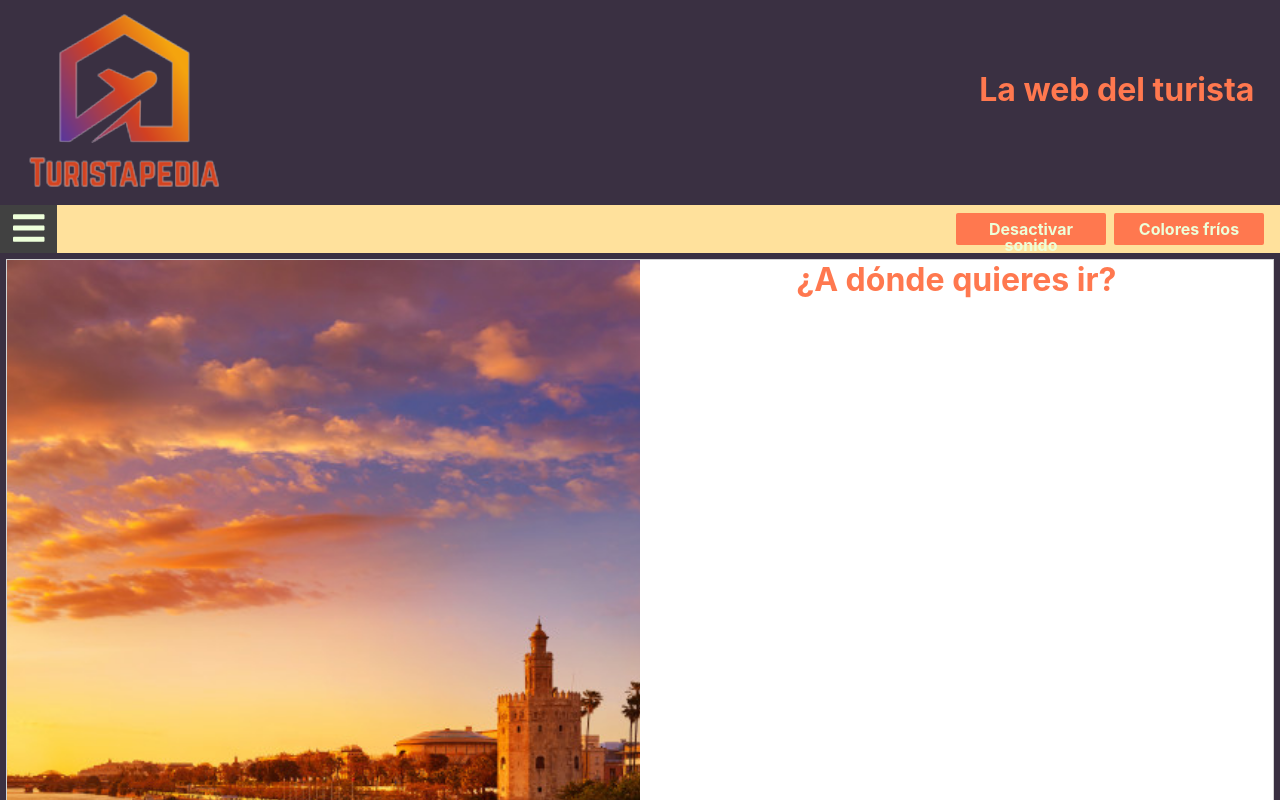
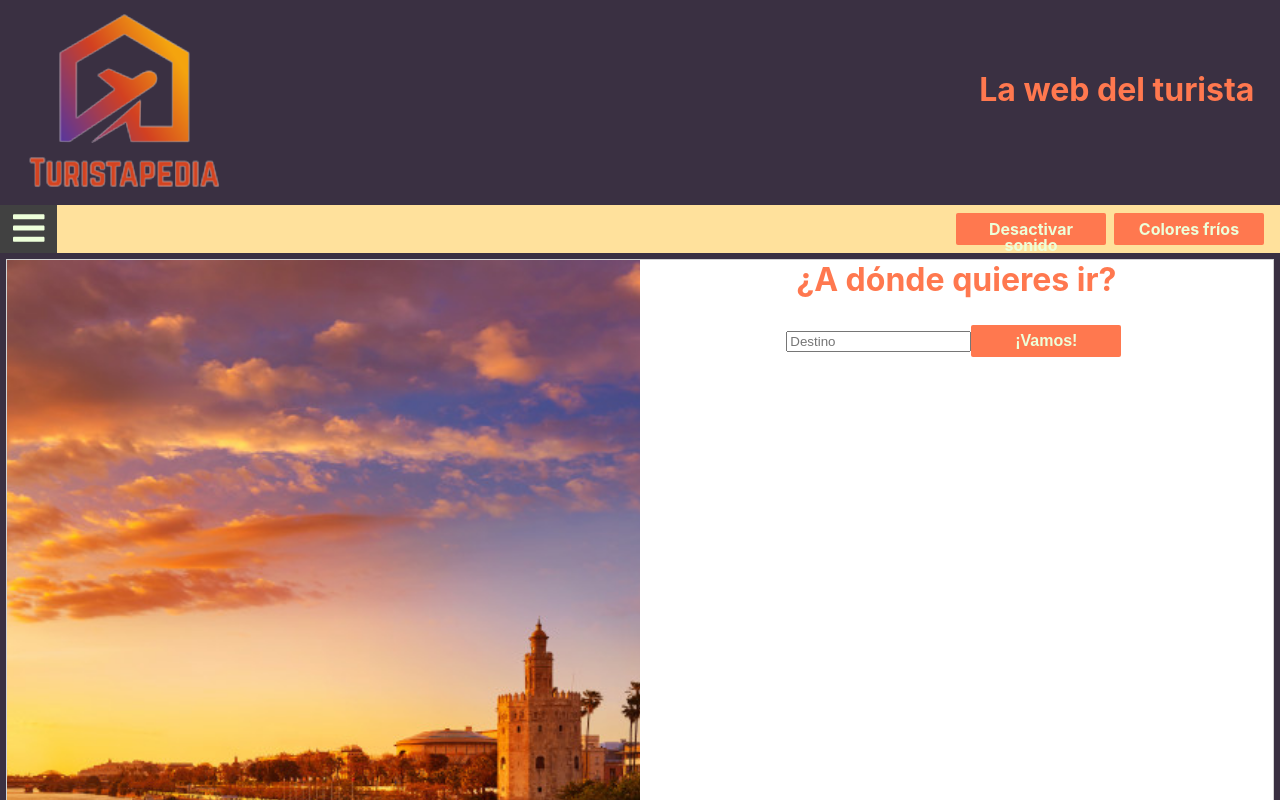
Before and after one commit to MariaGomGod/turistapedia-cliente, a React (Create React App) app: page /destination in a window 1280 px wide. Shown: the top 800 px of the page. Built offline with nearby package versions, Linux system fonts and the light colour scheme.

Commit message:
Renombrado BurgerMenu y añadido fichero .env para ocultar el API Key de Google Maps

```diff
--- a/src/components/HamburgerMenu.js
+++ b/src/components/BurgerMenu.js
@@ -1,8 +1,8 @@
-import './HamburgerMenu.sass';
+import './BurgerMenu.sass';
 import { faBars } from "@fortawesome/free-solid-svg-icons";
 import { FontAwesomeIcon } from '@fortawesome/react-fontawesome';
 
-export default function HamburgerMenu() {
+export default function BurgerMenu() {
 
     const toggleVisible = () => {
         document.getElementById("myLinks").classList.toggle('active');
--- a/src/components/Header.js
+++ b/src/components/Header.js
@@ -3,7 +3,7 @@ import logo from '../images/logo.png';
 import logoCb from '../images/logo_cb.png';
 import LogOut from './LogOut';
 import { useEffect } from 'react';
-import HamburgerMenu from './HamburgerMenu';
+import BurgerMenu from './BurgerMenu';
 
 export default function Header({ coldColors, setColdColors, volume, setVolume, authenticatedUser, setAuthenticatedUser }) {
 
@@ -30,7 +30,7 @@ export default function Header({ coldColors, setColdColors, volume, setVolume, a
                         <></>
                 }
                 <div id="third-row">
-                    <HamburgerMenu />
+                    <BurgerMenu />
                     <span className="button" onClick={() => setColdColors(currentColdColors => !currentColdColors)}>{coldColors ? "Colores calientes" : "Colores fríos"}</span>
 
                     {/* Aplico un toggle para que cambie la gama de color para discapacitados visuales. Si el toggle está activo, implanto la gama de colores fríos
--- a/src/components/Map.js
+++ b/src/components/Map.js
@@ -11,8 +11,7 @@ del mapa. Con ello, evitamos que React vuelva a re-renderizar el componente si n
 export default memo(function Map ({ pointsOfInterest, center, setCenter }) {
     const { isLoaded } = useJsApiLoader({
         id: 'google-map-script',
-        googleMapsApiKey: "AIzaSyCNJkyAndouVZpDlbY6ns_il2PZVjenfns"
-        //googleMapsApiKey: "GOOGLE-MAPS-KEY"
+        googleMapsApiKey: `${process.env.REACT_APP_GOOGLE_MAPS_API_KEY}`
     });
 
     const [map, setMap] = useState(null);
--- a/src/config/config.js
+++ b/src/config/config.js
@@ -1,7 +1,5 @@
 const PORT = "8080";
 const BASE_API_URL = "http://localhost:" + PORT;
-
-//const LOGIN_URL = BASE_API_URL + "/login";
 
 export {
     BASE_API_URL
--- a/src/pages/Destination.js
+++ b/src/pages/Destination.js
@@ -16,10 +16,12 @@ export default function Destination() {
             <form onSubmit={selectDestination}>
                 <div className="wrapper">
                     <div className="image"><div className="fondo"></div></div>
-                    <div id="title"><h1>¿A&nbsp;dónde&nbsp;quieres&nbsp;ir?</h1></div>
-                    <div className="destination">
-                        <input required type="text" id="destinationInput" name="destinationInput" placeholder="Destino"></input>
-                        <button className="button" type="submit">¡Vamos!</button>
+                    <div>
+                        <div id="title"><h1>¿A&nbsp;dónde&nbsp;quieres&nbsp;ir?</h1></div>
+                        <div className="destination">
+                            <input required type="text" id="destinationInput" name="destinationInput" placeholder="Destino"></input>
+                            <button className="button" type="submit">¡Vamos!</button>
+                        </div>
                     </div>
                 </div>
             </form>
```
Also changed, not shown: src/components/BurgerMenu.sass (renamed from src/components/HamburgerMenu.sass), 1 other file (tests, documents, lock files or other folders).
